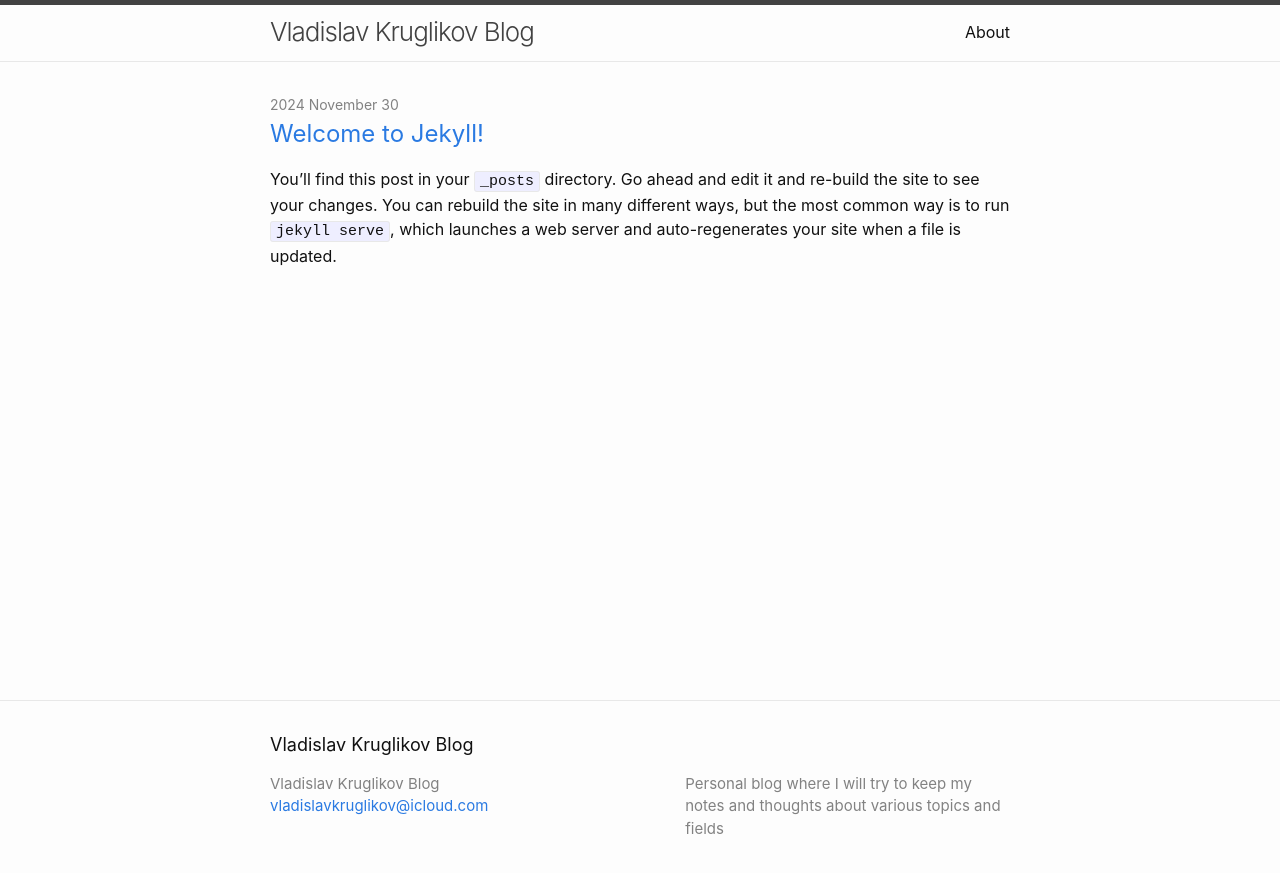
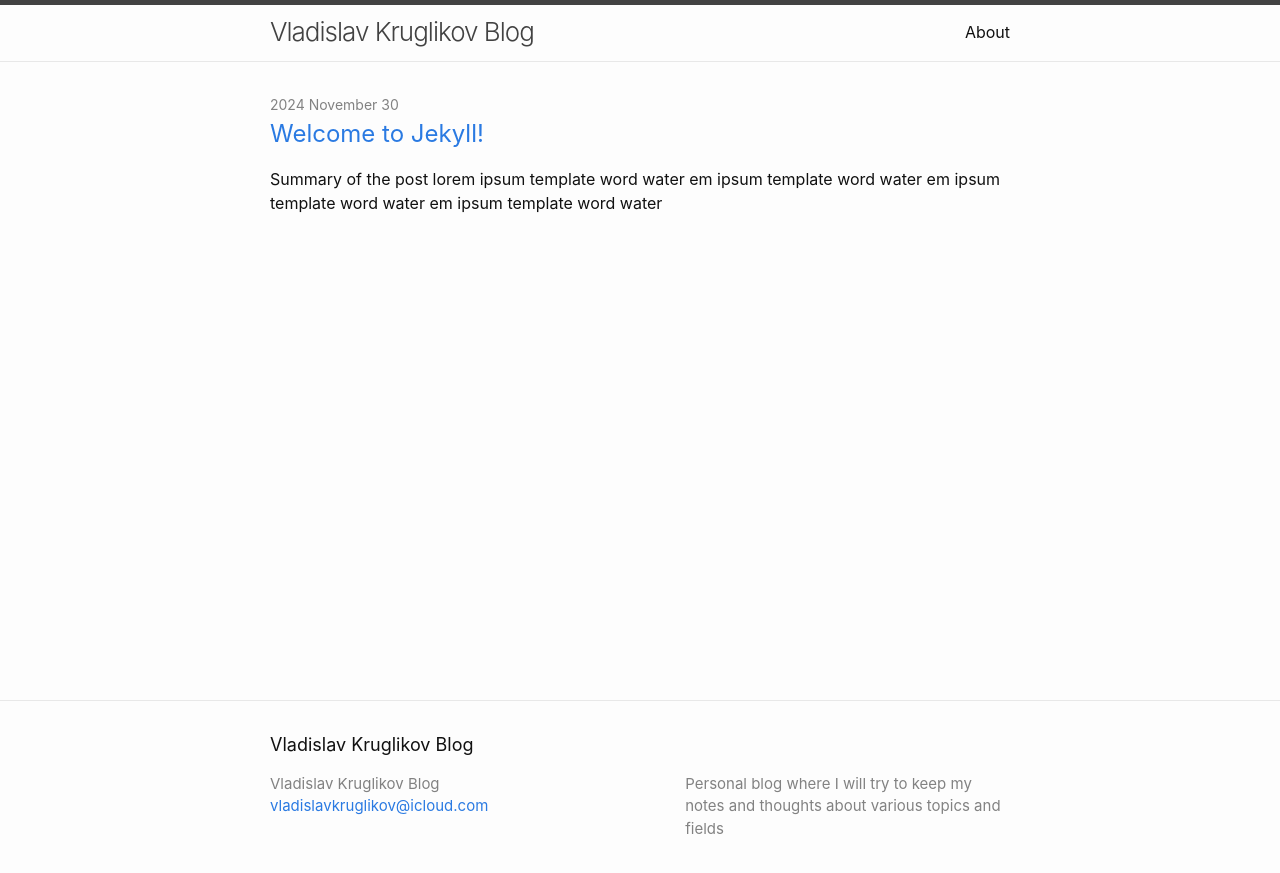
Before and after one commit to vladislavkruglikov/vladislavkruglikov.github.io, a Jekyll site: the page built from index.markdown, in a window 1280 px wide. Shown: the top 873 px of the page. Built offline with Jekyll 4.4.1, drawn with Linux system fonts in a browser that asks for light colours.

Commit message:
Create Post Description Property

```diff
--- a/_layouts/home.html
+++ b/_layouts/home.html
@@ -21,7 +21,7 @@ layout: default
           </a>
         </h3>
         {%- if site.show_excerpts -%}
-          {{ post.excerpt }}
+          {{ post.description }}
         {%- endif -%}
       </li>
       {%- endfor -%}
--- a/_posts/2024-11-30-welcome-to-jekyll.markdown
+++ b/_posts/2024-11-30-welcome-to-jekyll.markdown
@@ -3,6 +3,7 @@ layout: post
 title:  "Welcome to Jekyll!"
 date:   2024-11-30 13:33:41 +0300
 categories: jekyll update
+description: Summary of the post lorem ipsum template word water em ipsum template word water em ipsum template word water em ipsum template word water
 ---
 You’ll find this post in your `_posts` directory. Go ahead and edit it and re-build the site to see your changes. You can rebuild the site in many different ways, but the most common way is to run `jekyll serve`, which launches a web server and auto-regenerates your site when a file is updated.
 
```
